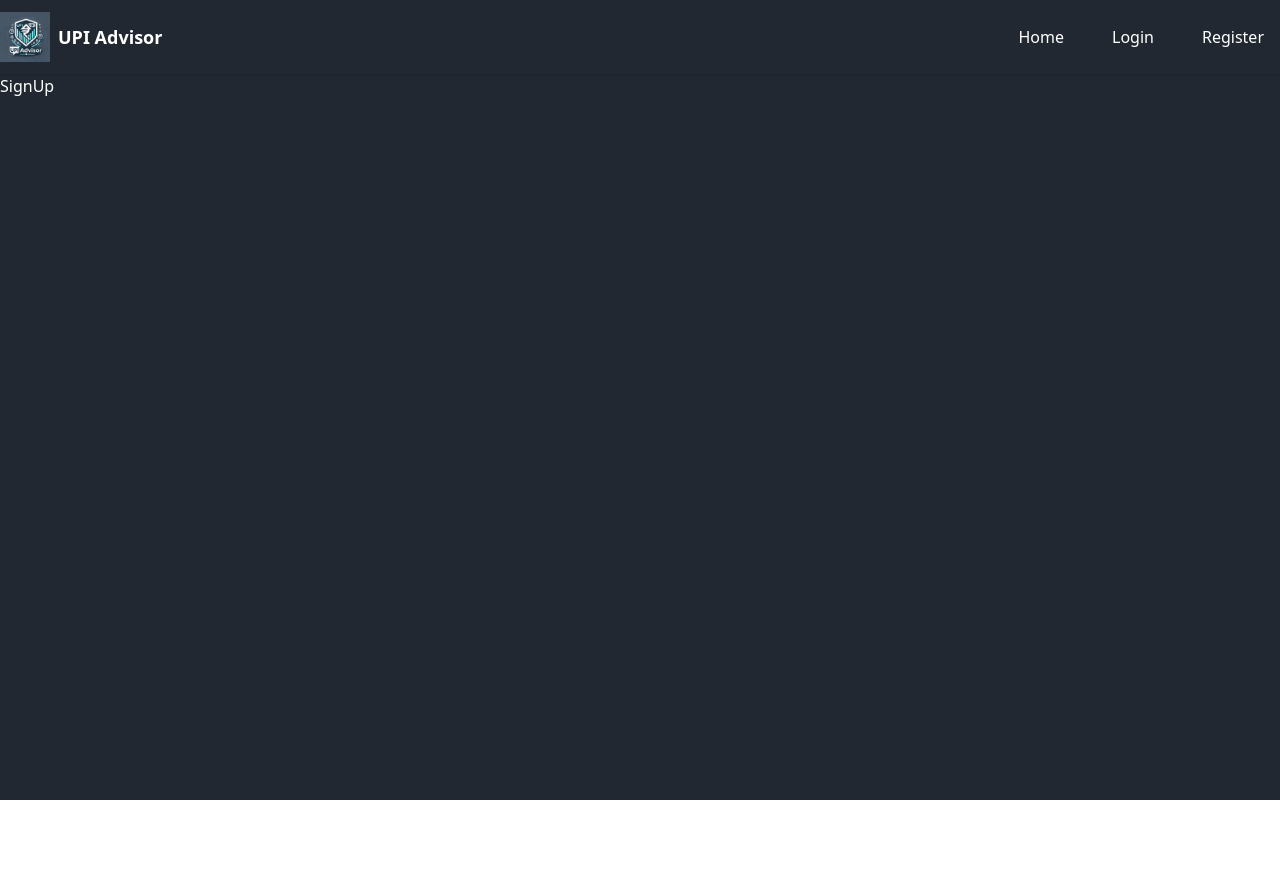
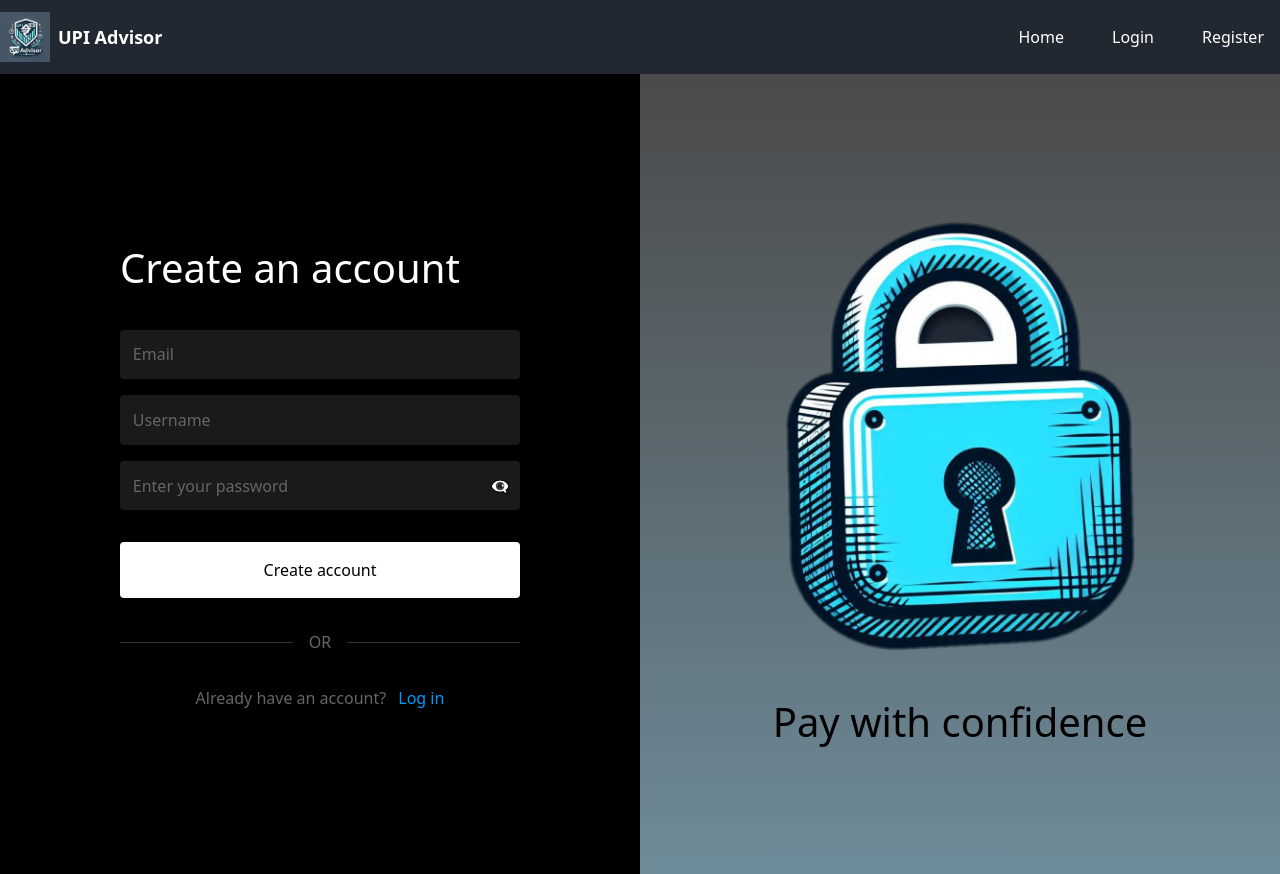
Before and after one commit to yudhi66/upiAdvisor, a React (Vite) app in the folder client/upiAdvisor/: page /signup in a window 1280 px wide. Before the commit the page ends 800 px from the top, so only its background shows below. Built offline with nearby package versions, Linux system fonts and the light colour scheme; no server answers.

Commit message:
register user

```diff
--- a/client/upiAdvisor/src/pages/Login.jsx
+++ b/client/upiAdvisor/src/pages/Login.jsx
@@ -2,8 +2,11 @@
 import { useState } from 'react'
 import { useNavigate } from 'react-router-dom';
 import './login.css'
+import { useDispatch } from 'react-redux';
+import {login} from "../store/authSlice.js"
 function Login() {
     const navigate = useNavigate();
+    const dispatch =useDispatch();
     const [showPassword, setShowPassword] = useState(false)
 
     const [error,setError]=useState("");
@@ -39,6 +42,7 @@ function Login() {
             return res.json();
         })
         .then(data => {
+          dispatch(login({userData:data}))
             navigate("/");
         })
         .catch(err => {
--- /dev/null
+++ b/client/upiAdvisor/src/pages/signUp.css
@@ -0,0 +1,185 @@
+#root {
+    max-width: 100%;
+    margin: 0;
+    padding: 0;
+    text-align: left;
+}
+
+.app-container {
+    min-height: 100vh;
+    width: 100%;
+}
+
+.split-layout {
+    display: flex;
+    min-height: 100vh;
+    align-items: stretch; /* Ensures both sections take equal height */
+}
+
+/* Form Section */
+.form-section {
+    flex: 1;
+    background-color: #000;
+    color: white;
+    padding: 2rem;
+    display: flex;
+    flex-direction: column;
+    justify-content: center;
+    align-items: center;
+}
+
+.app-title {
+    font-size: 1.5rem;
+    margin-bottom: 3rem;
+}
+
+.form-container {
+    max-width: 400px;
+    width: 100%;
+    margin: 0 auto;
+}
+
+.form-title {
+    font-size: 2.5rem;
+    margin-bottom: 2rem;
+}
+
+.input-group {
+    margin-bottom: 1rem;
+}
+
+.input-group input {
+    width: 100%;
+    padding: 0.8rem;
+    border: none;
+    border-radius: 4px;
+    background-color: #1a1a1a;
+    color: white;
+    font-size: 1rem;
+}
+
+.input-group input::placeholder {
+    color: #666;
+}
+
+.password-group {
+    position: relative;
+}
+
+.toggle-password {
+    position: absolute;
+    right: 10px;
+    top: 50%;
+    transform: translateY(-50%);
+    background: none;
+    border: none;
+    color: #666;
+    cursor: pointer;
+    padding: 0;
+}
+
+/* Submit Button */
+.submit-button {
+    width: 100%;
+    padding: 1rem;
+    background-color: white;
+    color: black;
+    border: none;
+    border-radius: 4px;
+    font-size: 1rem;
+    font-weight: 500;
+    cursor: pointer;
+    margin-top: 1rem;
+}
+
+.submit-button:hover {
+    background-color: #f0f0f0;
+}
+
+/* Divider */
+.divider {
+    display: flex;
+    align-items: center;
+    text-align: center;
+    margin: 2rem 0;
+}
+
+.divider::before,
+.divider::after {
+    content: '';
+    flex: 1;
+    border-bottom: 1px solid #333;
+}
+
+.divider span {
+    padding: 0 1rem;
+    color: #666;
+}
+
+/* Login Link */
+.login-link {
+    text-align: center;
+    color: #666;
+}
+
+.login-link a {
+    color: #0099ff;
+    text-decoration: none;
+    margin-left: 0.5rem;
+}
+
+.login-link a:hover {
+    text-decoration: underline;
+}
+
+/* Image Section */
+.image-section {
+    flex: 1;
+    background: linear-gradient(to bottom, #4a4a4a, #6e8b99);
+    display: flex;
+    flex-direction: column;
+    justify-content: center;
+    align-items: center;
+    padding: 2rem;
+}
+
+/* Padlock Image */
+.padlock-image {
+    height: 30rem; /* Increased height */
+    max-width: 100%;
+    object-fit: contain; /* Ensures image does not stretch */
+}
+
+/* Confidence Text */
+.confidence-text {
+    font-family: system-ui, -apple-system, BlinkMacSystemFont, 'Segoe UI', Roboto, Oxygen, Ubuntu, Cantarell, 'Open Sans', 'Helvetica Neue', sans-serif;
+    font-size: 2.5rem;
+    color: black;
+    text-align: center;
+    margin-top: 1rem;
+}
+
+/* Mobile View Adjustments */
+@media (max-width: 768px) {
+    .split-layout {
+        flex-direction: column;
+        align-items: center;
+        justify-content: center;
+        min-height: 100vh;
+    }
+
+    .form-section, .image-section {
+        flex: none;
+        width: 100%;
+        padding: 2rem;
+    }
+
+    .form-container {
+        max-width: 100%;
+    }
+
+    .padlock-image {
+        height: 20rem; /* Adjust height for mobile */
+        width: auto;
+    }
+}
--- a/client/upiAdvisor/src/pages/signUp.jsx
+++ b/client/upiAdvisor/src/pages/signUp.jsx
@@ -1,12 +1,129 @@
+/* eslint-disable no-unused-vars */
+import { useState } from 'react'
+import './signUp.css'
+import img1 from "../assets/images/padlock_icon.png"
+import { useNavigate } from 'react-router-dom';
+function SignUp() {
+    const [showPassword, setShowPassword] = useState(false)
+    const [formData, setFormData] = useState({
+      email: '',
+      username: '',
+      password: ''
+    })
+    const [error,setError]=useState("");
+    const navigate = useNavigate();
 
+    const handleInputChange = (e) => {
+      const { name, value } = e.target
+      setFormData(prev => ({
+        ...prev,
+        [name]: value
+      }))
+    }
 
-function SignUp() {
+    const handleSubmit = (e) => {
+      e.preventDefault()
+      setError(null);
+      fetch("http://localhost:4000/api/v1/users/register", {
+        method: "POST",
+        credentials: "include",
+        headers: {
+            "Content-Type": "application/json",
+        },
+        body: JSON.stringify(formData)
+    })
+    .then(res => {
+        if (!res.ok) {
+            return res.json().then(err => { throw new Error(err.message); });
+        }
+        return res.json();
+    })
+    .then(response => {
+        console.log(response.sucess);
+
+        if (response.sucess===true) {  // Check if success is true
+            navigate("/login");
+        } else {
+            throw new Error("Registration failed");
+        }
+    })
+    .catch(err => {
+        setFormData({ username: "", email: "", password: "" });
+        setError(err.message);
+    });
+    }
+
     return (
+      <div className="app-container">
+        <div className="split-layout">
+          <div className="form-section">
 
-        <>
-         <h1>SignUp</h1>
-        </>
+            <div className="form-container">
+              <h2 className="form-title">Create an account</h2>
 
+              <form onSubmit={handleSubmit}>
+
+                <div className="input-group">
+                  <input
+                    type="email"
+                    name="email"
+                    placeholder="Email"
+                    value={formData.email}
+                    onChange={handleInputChange}
+                  />
+                </div>
+
+                <div className="input-group">
+                  <input
+                    type="text"
+                    name="username"
+                    placeholder="Username"
+                    value={formData.username}
+                    onChange={handleInputChange}
+                  />
+                </div>
+
+                <div className="input-group password-group">
+                  <input
+                    type={showPassword ? "text" : "password"}
+                    name="password"
+                    placeholder="Enter your password"
+                    value={formData.password}
+                    onChange={handleInputChange}
+                  />
+                  <button
+                    type="button"
+                    className="toggle-password"
+                    onClick={() => setShowPassword(!showPassword)}
+                  >
+                    {showPassword ? "👁️" : "👁️‍🗨️"}
+                  </button>
+                </div>
+
+                <button type="submit" className="submit-button">
+                  Create account
+                </button>
+                <h1 className='text-red-500'>{error}</h1>
+
+                <div className="divider">
+                  <span>OR</span>
+                </div>
+
+                <div className="login-link">
+                  Already have an account?{' '}
+                  <a href="/login">Log in</a>
+                </div>
+              </form>
+            </div>
+          </div>
+
+          <div className="image-section">
+            <div className="lock-icon"></div>
+            <img src={img1} className='padlock-image'></img>
+            <h2 className="confidence-text">Pay with confidence</h2>
+          </div>
+        </div>
+      </div>
     )
 }
 
```
Also changed, not shown: client/upiAdvisor/src/assets/images/padlock_icon.png (added).
